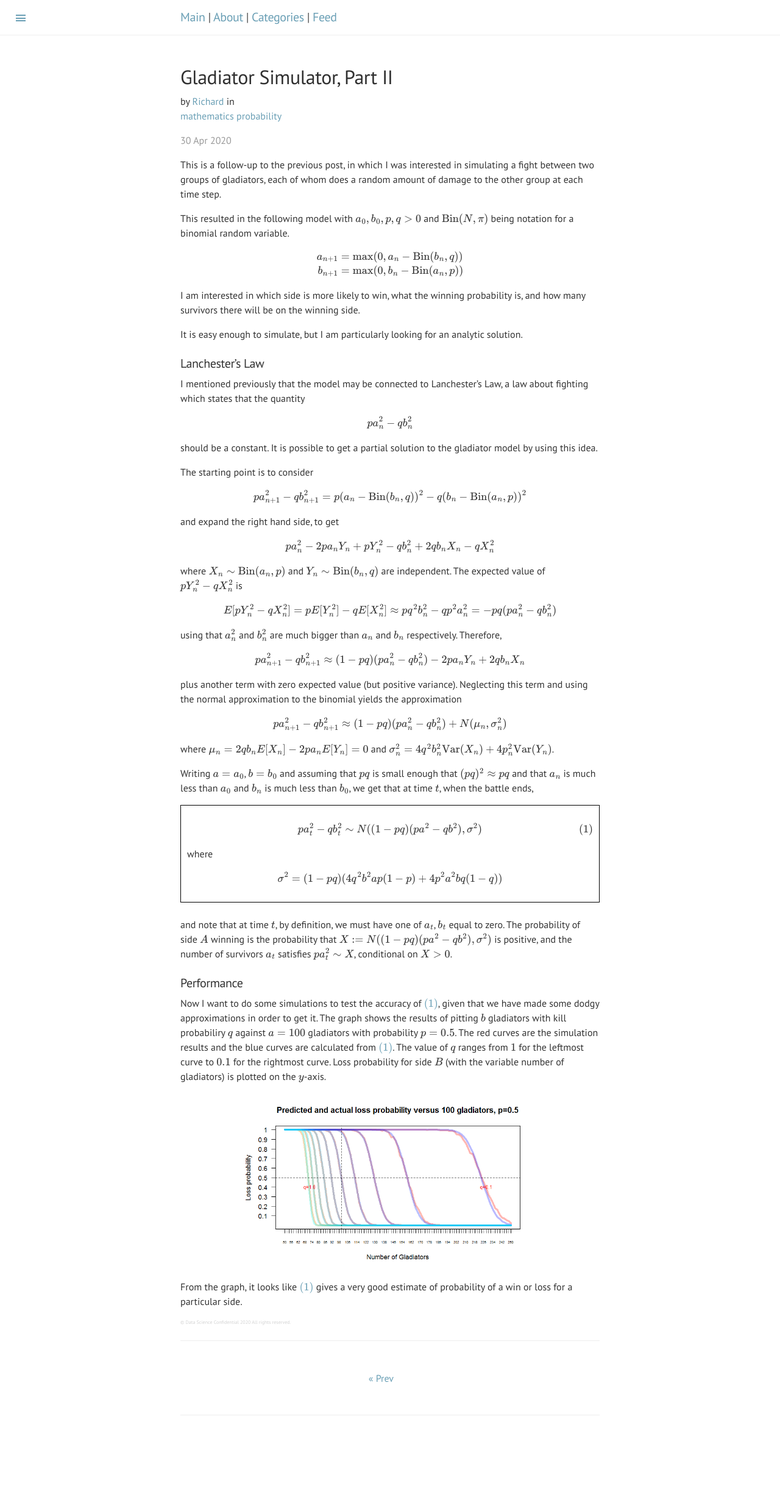
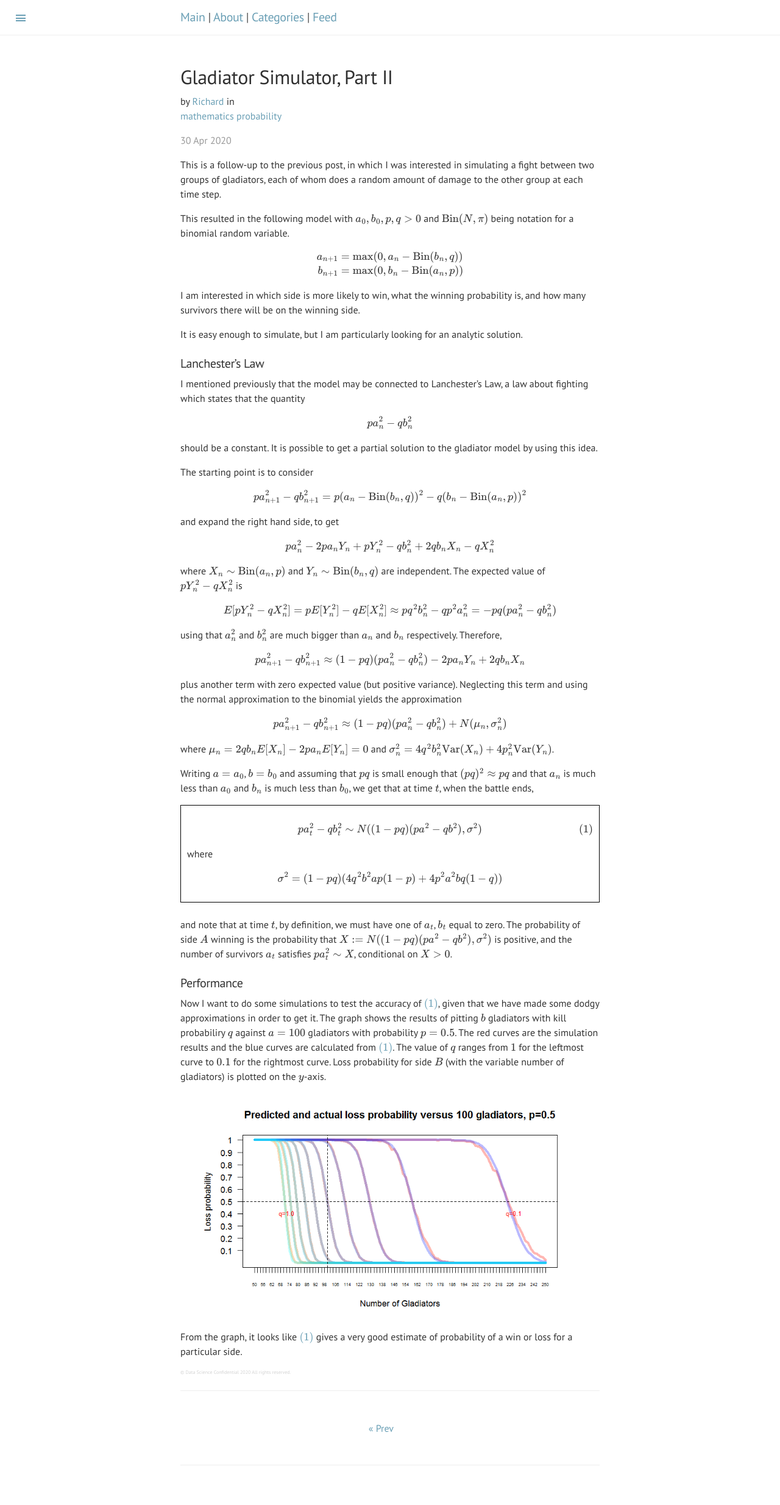
Before and after one commit to datascienceconfidential/datascienceconfidential.github.io, a Jekyll site: the page built from _posts/2020-04-30-gladiator2.md, in a window 1280 px wide. Shown: the whole page at 61% size. Built offline with Jekyll 4.4.1, drawn with Linux system fonts in a browser that asks for light colours; formulas are drawn with MathJax 3; comment, search, counter and statistics services are not loaded; before the commit the page ends 2386 px from its top, so only the background shows below that.

Commit message:
trying to make the png image bigger

```diff
--- a/_posts/2020-04-30-gladiator2.md
+++ b/_posts/2020-04-30-gladiator2.md
@@ -68,7 +68,7 @@ and note that at time $t$, by definition, we must have one of $a_t$, $b_t$ equal
 
 Now I want to do some simulations to test the accuracy of $\eqref{eq:1}$, given that we have made some dodgy approximations in order to get it. The graph shows the results of pitting $b$ gladiators with kill probabiliry $q$ against $a=100$ gladiators with probability $p=0.5$. The red curves are the simulation results and the blue curves are calculated from $\eqref{eq:1}$. The value of $q$ ranges from $1$ for the leftmost curve to $0.1$ for the rightmost curve. Loss probability for side $B$ (with the variable number of gladiators) is plotted on the $y$-axis.
 
-<div style="width:70%; margin:0 auto;">
+<div style="width:90%; margin:0 auto;">
  <img src="/blog/images/2020-04/gladiator1.png" />
 </div>
 
```
